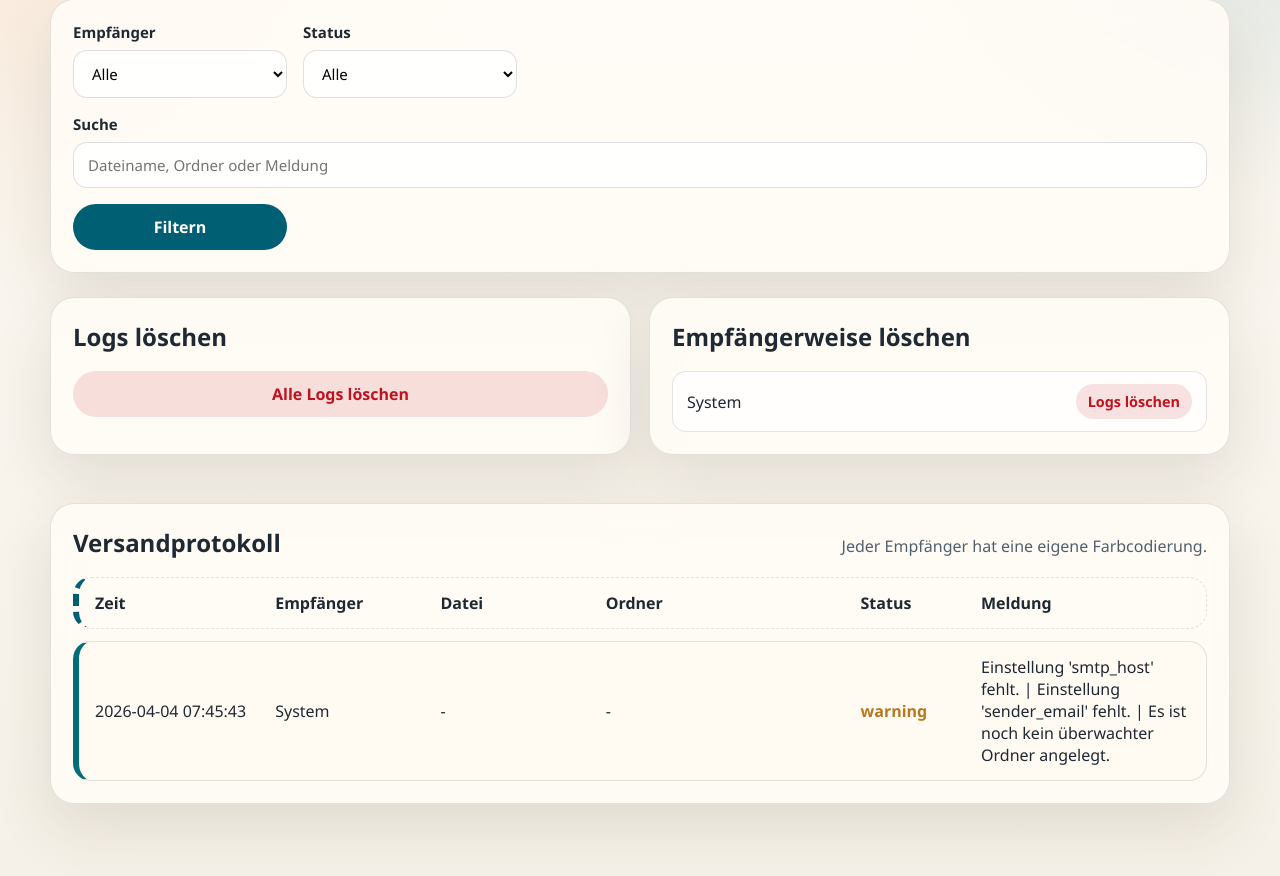
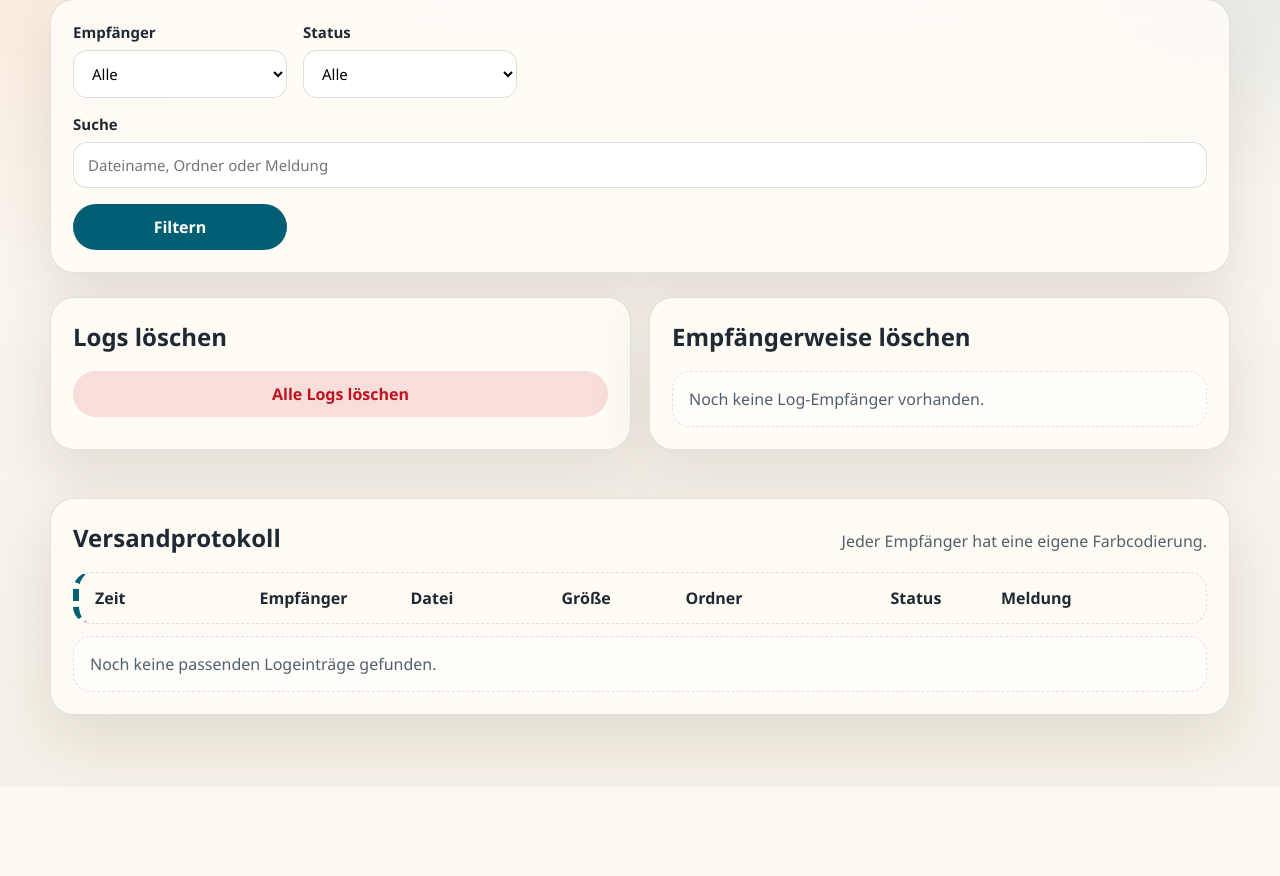
Before and after one commit to Wolf6660/File-2-Mail, a FastAPI app: page /settings/logs in a window 1280 px wide. Shown: the part 234-1110 px from the top of the page. After the commit the page ends 1011 px from the top, so only its background shows below. Run offline with FastAPI, Linux system fonts and the light colour scheme; data comes from the database, SQL or seed files in the repository; data that the repository does not hold is empty.

Commit message:
Add file size limits and log size display

```diff
--- a/app/main.py
+++ b/app/main.py
@@ -86,6 +86,7 @@
                 notify_on_success INTEGER NOT NULL DEFAULT 0,
                 notify_on_error INTEGER NOT NULL DEFAULT 1,
                 ocr_enabled INTEGER NOT NULL DEFAULT 0,
+                max_file_size_mb INTEGER NOT NULL DEFAULT 0,
                 display_name TEXT NOT NULL DEFAULT '',
                 is_active INTEGER NOT NULL DEFAULT 1,
                 created_at TEXT NOT NULL
@@ -97,6 +98,7 @@
                 recipient_email TEXT NOT NULL,
                 folder_path TEXT NOT NULL,
                 filename TEXT NOT NULL,
+                file_size_bytes INTEGER NOT NULL DEFAULT 0,
                 status TEXT NOT NULL,
                 message TEXT NOT NULL
             );
@@ -125,6 +127,18 @@
         if "ocr_enabled" not in watched_folder_columns:
             connection.execute(
                 "ALTER TABLE watched_folders ADD COLUMN ocr_enabled INTEGER NOT NULL DEFAULT 0"
+            )
+        if "max_file_size_mb" not in watched_folder_columns:
+            connection.execute(
+                "ALTER TABLE watched_folders ADD COLUMN max_file_size_mb INTEGER NOT NULL DEFAULT 0"
+            )
+
+        email_log_columns = {
+            row["name"] for row in connection.execute("PRAGMA table_info(email_logs)")
+        }
+        if "file_size_bytes" not in email_log_columns:
+            connection.execute(
+                "ALTER TABLE email_logs ADD COLUMN file_size_bytes INTEGER NOT NULL DEFAULT 0"
             )
 
         existing = {
@@ -169,7 +183,7 @@
             connection.execute(
                 """
                 SELECT id, folder_path, recipient_email, additional_recipients,
-                       notify_email, notify_on_success, notify_on_error, ocr_enabled,
+                       notify_email, notify_on_success, notify_on_error, ocr_enabled, max_file_size_mb,
                        display_name, is_active, created_at
                 FROM watched_folders
                 ORDER BY is_active DESC, recipient_email ASC, folder_path ASC
@@ -183,7 +197,7 @@
         return connection.execute(
             """
             SELECT id, folder_path, recipient_email, additional_recipients,
-                   notify_email, notify_on_success, notify_on_error, ocr_enabled,
+                   notify_email, notify_on_success, notify_on_error, ocr_enabled, max_file_size_mb,
                    display_name, is_active, created_at
             FROM watched_folders
             WHERE id = ?
@@ -238,6 +252,7 @@
     notify_on_success: bool,
     notify_on_error: bool,
     ocr_enabled: bool,
+    max_file_size_mb: int,
     display_name: str,
 ) -> None:
     normalized = str(Path(folder_path).expanduser())
@@ -247,10 +262,10 @@
             """
             INSERT INTO watched_folders(
                 folder_path, recipient_email, additional_recipients,
-                notify_email, notify_on_success, notify_on_error, ocr_enabled,
+                notify_email, notify_on_success, notify_on_error, ocr_enabled, max_file_size_mb,
                 display_name, created_at
             )
-            VALUES(?, ?, ?, ?, ?, ?, ?, ?, ?)
+            VALUES(?, ?, ?, ?, ?, ?, ?, ?, ?, ?)
             """,
             (
                 normalized,
@@ -260,6 +275,7 @@
                 1 if notify_on_success else 0,
                 1 if notify_on_error else 0,
                 1 if ocr_enabled else 0,
+                max(max_file_size_mb, 0),
                 display_name.strip(),
                 datetime.now().isoformat(),
             ),
@@ -283,6 +299,7 @@
     notify_on_success: bool,
     notify_on_error: bool,
     ocr_enabled: bool,
+    max_file_size_mb: int,
     display_name: str,
 ) -> None:
     normalized = str(Path(folder_path).expanduser())
@@ -298,6 +315,7 @@
                 notify_on_success = ?,
                 notify_on_error = ?,
                 ocr_enabled = ?,
+                max_file_size_mb = ?,
                 display_name = ?
             WHERE id = ?
             """,
@@ -309,6 +327,7 @@
                 1 if notify_on_success else 0,
                 1 if notify_on_error else 0,
                 1 if ocr_enabled else 0,
+                max(max_file_size_mb, 0),
                 display_name.strip(),
                 folder_id,
             ),
@@ -320,18 +339,26 @@
         connection.execute("DELETE FROM watched_folders WHERE id = ?", (folder_id,))
 
 
-def add_log(recipient_email: str, folder_path: str, filename: str, status: str, message: str) -> None:
+def add_log(
+    recipient_email: str,
+    folder_path: str,
+    filename: str,
+    status: str,
+    message: str,
+    file_size_bytes: int = 0,
+) -> None:
     with db_cursor() as connection:
         connection.execute(
             """
-            INSERT INTO email_logs(created_at, recipient_email, folder_path, filename, status, message)
-            VALUES(?, ?, ?, ?, ?, ?)
+            INSERT INTO email_logs(created_at, recipient_email, folder_path, filename, file_size_bytes, status, message)
+            VALUES(?, ?, ?, ?, ?, ?, ?)
             """,
             (
                 datetime.now().isoformat(timespec="seconds"),
                 recipient_email,
                 folder_path,
                 filename,
+                max(file_size_bytes, 0),
                 status,
                 message,
             ),
@@ -340,7 +367,7 @@
 
 def get_logs(recipient: str = "", status: str = "", search: str = "", limit: int = 300) -> list[sqlite3.Row]:
     query = """
-        SELECT id, created_at, recipient_email, folder_path, filename, status, message
+        SELECT id, created_at, recipient_email, folder_path, filename, file_size_bytes, status, message
         FROM email_logs
         WHERE 1=1
     """
@@ -423,6 +450,34 @@
     suffix = Path(filename).suffix
     stamp = datetime.now().strftime("%H%M%S")
     return destination_dir / f"{stem}_{stamp}{suffix}"
+
+
+def get_file_size_bytes(file_path: Path) -> int:
+    try:
+        return int(file_path.stat().st_size)
+    except OSError:
+        return 0
+
+
+def format_file_size(file_size_bytes: int) -> str:
+    if file_size_bytes <= 0:
+        return "0 B"
+
+    units = ["B", "KB", "MB", "GB"]
+    size = float(file_size_bytes)
+    unit_index = 0
+    while size >= 1024 and unit_index < len(units) - 1:
+        size /= 1024
+        unit_index += 1
+    return f"{size:.1f} {units[unit_index]}"
+
+
+def file_size_class(file_size_bytes: int) -> str:
+    if file_size_bytes > 10 * 1024 * 1024:
+        return "size-danger"
+    if file_size_bytes > 5 * 1024 * 1024:
+        return "size-warning"
+    return ""
 
 
 def move_to_error_folder(folder_path: str, file_path: Path) -> Path:
@@ -747,6 +802,8 @@
     notify_on_success = bool(folder_row["notify_on_success"])
     notify_on_error = bool(folder_row["notify_on_error"])
     ocr_enabled = bool(folder_row["ocr_enabled"])
+    max_file_size_mb = int(folder_row["max_file_size_mb"] or 0)
+    file_size_bytes = get_file_size_bytes(file_path)
 
     try:
         min_age_seconds = max(int(settings.get("file_min_age_seconds", "15") or "15"), 0)
@@ -770,11 +827,24 @@
             filename,
             "warning",
             f"Datei ist noch zu neu und wird spaeter erneut geprueft. Mindestalter: {min_age_seconds} Sekunden.",
+            file_size_bytes=file_size_bytes,
         )
         return
 
     if not wait_for_stability(file_path, attempts=stable_checks + 1, pause_seconds=stable_pause_seconds):
-        add_log(recipient_email, folder_path, filename, "warning", "Datei ist noch nicht stabil und wird später erneut geprüft.")
+        add_log(recipient_email, folder_path, filename, "warning", "Datei ist noch nicht stabil und wird später erneut geprüft.", file_size_bytes=file_size_bytes)
+        return
+
+    if max_file_size_mb > 0 and file_size_bytes > max_file_size_mb * 1024 * 1024:
+        destination = move_to_error_folder(folder_path, file_path)
+        add_log(
+            recipient_email,
+            folder_path,
+            filename,
+            "error",
+            f"Datei überschreitet die maximale Größe von {max_file_size_mb} MB und wurde in den Fehler-Ordner verschoben: {destination}",
+            file_size_bytes=file_size_bytes,
+        )
         return
 
     send_errors: list[str] = []
@@ -783,10 +853,11 @@
         if ocr_enabled and is_ocr_supported(file_path):
             try:
                 source_file = apply_ocr(file_path)
-                add_log(recipient_email, folder_path, filename, "success", "OCR wurde erfolgreich ausgeführt.")
+                file_size_bytes = get_file_size_bytes(source_file)
+                add_log(recipient_email, folder_path, filename, "success", "OCR wurde erfolgreich ausgeführt.", file_size_bytes=file_size_bytes)
             except Exception as exc:  # noqa: BLE001
                 destination = move_to_error_folder(folder_path, file_path)
-                add_log(recipient_email, folder_path, filename, "error", f"OCR fehlgeschlagen, Datei wurde in den Fehler-Ordner verschoben: {destination} ({exc})")
+                add_log(recipient_email, folder_path, filename, "error", f"OCR fehlgeschlagen, Datei wurde in den Fehler-Ordner verschoben: {destination} ({exc})", file_size_bytes=file_size_bytes)
                 if notify_email and notify_on_error:
                     try:
                         send_status_notification(
@@ -807,20 +878,21 @@
                 filename,
                 "warning",
                 "OCR ist aktiviert, wurde fuer diesen Dateityp aber uebersprungen.",
+                file_size_bytes=file_size_bytes,
             )
 
         for current_recipient in recipients:
             try:
                 send_email(settings, current_recipient, source_file)
-                add_log(current_recipient, folder_path, filename, "success", "Datei wurde erfolgreich versendet.")
+                add_log(current_recipient, folder_path, filename, "success", "Datei wurde erfolgreich versendet.", file_size_bytes=file_size_bytes)
             except Exception as exc:  # noqa: BLE001
                 error_message = f"Versand fehlgeschlagen: {exc}"
                 send_errors.append(f"{current_recipient}: {exc}")
-                add_log(current_recipient, folder_path, filename, "error", error_message)
+                add_log(current_recipient, folder_path, filename, "error", error_message, file_size_bytes=file_size_bytes)
                 try:
                     notify_admin(settings, current_recipient, source_file, error_message)
                 except Exception as admin_exc:  # noqa: BLE001
-                    add_log(current_recipient, folder_path, filename, "warning", f"Admin-Hinweis fehlgeschlagen: {admin_exc}")
+                    add_log(current_recipient, folder_path, filename, "warning", f"Admin-Hinweis fehlgeschlagen: {admin_exc}", file_size_bytes=file_size_bytes)
 
         if send_errors:
             destination = move_to_error_folder(folder_path, file_path)
@@ -830,6 +902,7 @@
                 filename,
                 "warning",
                 f"Datei wurde in den Fehler-Ordner verschoben: {destination}",
+                file_size_bytes=file_size_bytes,
             )
             if notify_email and notify_on_error:
                 try:
@@ -842,7 +915,7 @@
                         "; ".join(send_errors),
                     )
                 except Exception as notification_exc:  # noqa: BLE001
-                    add_log(recipient_email, folder_path, filename, "warning", f"Status-Benachrichtigung fehlgeschlagen: {notification_exc}")
+                    add_log(recipient_email, folder_path, filename, "warning", f"Status-Benachrichtigung fehlgeschlagen: {notification_exc}", file_size_bytes=file_size_bytes)
             return
 
         backup_file(settings, recipient_email, source_file)
@@ -857,13 +930,13 @@
                     "Datei wurde erfolgreich an alle Empfaenger versendet.",
                 )
             except Exception as notification_exc:  # noqa: BLE001
-                add_log(recipient_email, folder_path, filename, "warning", f"Status-Benachrichtigung fehlgeschlagen: {notification_exc}")
+                add_log(recipient_email, folder_path, filename, "warning", f"Status-Benachrichtigung fehlgeschlagen: {notification_exc}", file_size_bytes=file_size_bytes)
         file_path.unlink()
         if source_file != file_path:
             source_file.unlink(missing_ok=True)
     except Exception as exc:  # noqa: BLE001
         destination = move_to_error_folder(folder_path, file_path)
-        add_log(recipient_email, folder_path, filename, "error", f"Datei wurde in den Fehler-Ordner verschoben: {destination} ({exc})")
+        add_log(recipient_email, folder_path, filename, "error", f"Datei wurde in den Fehler-Ordner verschoben: {destination} ({exc})", file_size_bytes=file_size_bytes)
         if source_file != file_path:
             source_file.unlink(missing_ok=True)
         if notify_email and notify_on_error:
@@ -877,7 +950,7 @@
                     str(exc),
                 )
             except Exception as notification_exc:  # noqa: BLE001
-                add_log(recipient_email, folder_path, filename, "warning", f"Status-Benachrichtigung fehlgeschlagen: {notification_exc}")
+                add_log(recipient_email, folder_path, filename, "warning", f"Status-Benachrichtigung fehlgeschlagen: {notification_exc}", file_size_bytes=file_size_bytes)
 
 
 class FolderMonitor:
@@ -994,6 +1067,10 @@
         recipient: palette[index % len(palette)]
         for index, recipient in enumerate(sorted(set(recipients)))
     }
+
+
+templates.env.globals["format_file_size"] = format_file_size
+templates.env.globals["file_size_class"] = file_size_class
 
 
 @app.get("/")
@@ -1285,6 +1362,7 @@
     recipient_email: str = Form(...),
     additional_recipients: list[str] | None = Form(None),
     notify_email: str = Form(""),
+    max_file_size_mb: str = Form("0"),
     notify_on_success: str | None = Form(None),
     notify_on_error: str | None = Form(None),
     ocr_enabled: str | None = Form(None),
@@ -1303,6 +1381,11 @@
             status_code=303,
         )
 
+    try:
+        max_file_size_value = max(int(max_file_size_mb.strip() or "0"), 0)
+    except ValueError:
+        max_file_size_value = 0
+
     insert_watched_folder(
         normalized_path,
         recipient_email,
@@ -1311,6 +1394,7 @@
         bool(notify_on_success),
         bool(notify_on_error),
         bool(ocr_enabled),
+        max_file_size_value,
         display_name,
     )
     return RedirectResponse(
@@ -1326,6 +1410,7 @@
     recipient_email: str = Form(...),
     additional_recipients: list[str] | None = Form(None),
     notify_email: str = Form(""),
+    max_file_size_mb: str = Form("0"),
     notify_on_success: str | None = Form(None),
     notify_on_error: str | None = Form(None),
     ocr_enabled: str | None = Form(None),
@@ -1344,6 +1429,11 @@
             status_code=303,
         )
 
+    try:
+        max_file_size_value = max(int(max_file_size_mb.strip() or "0"), 0)
+    except ValueError:
+        max_file_size_value = 0
+
     update_watched_folder(
         folder_id,
         normalized_path,
@@ -1353,6 +1443,7 @@
         bool(notify_on_success),
         bool(notify_on_error),
         bool(ocr_enabled),
+        max_file_size_value,
         display_name,
     )
     return RedirectResponse(
--- a/static/styles.css
+++ b/static/styles.css
@@ -337,7 +337,7 @@
 .log-row,
 .table-row {
     display: grid;
-    grid-template-columns: 1.1fr 1fr 1fr 1.6fr 0.7fr 1.4fr;
+    grid-template-columns: 1.1fr 1fr 1fr 0.8fr 1.4fr 0.7fr 1.4fr;
     gap: 16px;
     align-items: center;
     padding: 14px 16px;
@@ -368,6 +368,14 @@
 }
 
 .status.error {
+    color: var(--error);
+}
+
+.size-warning {
+    color: var(--warning);
+}
+
+.size-danger {
     color: var(--error);
 }
 
--- a/templates/dashboard.html
+++ b/templates/dashboard.html
@@ -94,6 +94,7 @@
                     <span>Zeit</span>
                     <span>Empfänger</span>
                     <span>Datei</span>
+                    <span>Größe</span>
                     <span>Ordner</span>
                     <span>Status</span>
                     <span>Meldung</span>
@@ -103,6 +104,7 @@
                     <span>{{ log["created_at"].replace('T', ' ') }}</span>
                     <span>{{ log["recipient_email"] }}</span>
                     <span>{{ log["filename"] }}</span>
+                    <span><strong class="{{ file_size_class(log['file_size_bytes']) }}">{{ format_file_size(log["file_size_bytes"]) }}</strong></span>
                     <span>{{ log["folder_path"] }}</span>
                     <span><strong class="status {{ log['status'] }}">{{ log["status"] }}</strong></span>
                     <span>{{ log["message"] }}</span>
--- a/templates/settings.html
+++ b/templates/settings.html
@@ -172,6 +172,10 @@
                     <label>
                         <span>Benachrichtigungs-E-Mail optional</span>
                         <input type="email" name="notify_email" placeholder="status@example.de" value="{{ edit_folder['notify_email'] if edit_folder else '' }}">
+                    </label>
+                    <label>
+                        <span>Maximale Dateigröße in MB</span>
+                        <input type="number" name="max_file_size_mb" value="{{ edit_folder['max_file_size_mb'] if edit_folder else 0 }}" min="0">
                     </label>
                     <label class="checkbox">
                         <input type="checkbox" name="ocr_enabled" value="1" {% if edit_folder and edit_folder['ocr_enabled'] %}checked{% endif %}>
@@ -373,6 +377,7 @@
                     <span>Zeit</span>
                     <span>Empfänger</span>
                     <span>Datei</span>
+                    <span>Größe</span>
                     <span>Ordner</span>
                     <span>Status</span>
                     <span>Meldung</span>
@@ -382,6 +387,7 @@
                     <span>{{ log["created_at"].replace('T', ' ') }}</span>
                     <span>{{ log["recipient_email"] }}</span>
                     <span>{{ log["filename"] }}</span>
+                    <span><strong class="{{ file_size_class(log['file_size_bytes']) }}">{{ format_file_size(log["file_size_bytes"]) }}</strong></span>
                     <span>{{ log["folder_path"] }}</span>
                     <span><strong class="status {{ log['status'] }}">{{ log["status"] }}</strong></span>
                     <span>{{ log["message"] }}</span>
```
Also changed, not shown: README.md.
